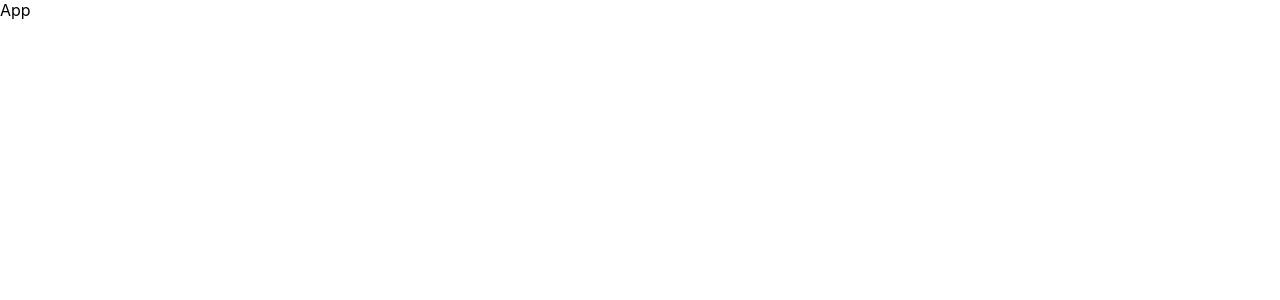
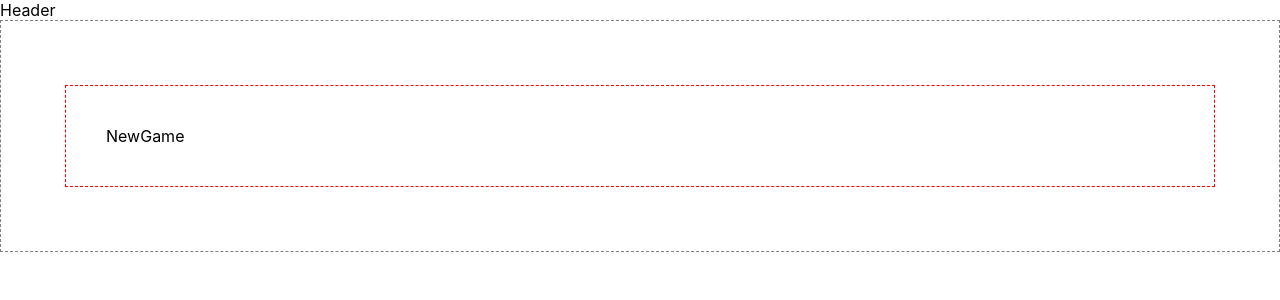
Before and after one commit to franadam/web3rps, a React (Create React App) app: page / in a window 1280 px wide. Shown: the top 300 px of the page. Built offline with nearby package versions, Linux system fonts and the light colour scheme.

Commit message:
feat(implement basic layout): init navigation components
Created basic layout for pages and init navigation components

```diff
--- a/src/App.tsx
+++ b/src/App.tsx
@@ -1,7 +1,17 @@
 import React, { FC } from 'react';
+import { Helmet } from 'react-helmet';
+
+import { Router } from './Router';
 
 const App: FC = (): JSX.Element => {
-  return <div>App</div>;
+  return (
+    <div>
+      <Helmet>
+        <title>RPSLS</title>
+      </Helmet>
+      <Router />
+    </div>
+  );
 };
 
 export default App;
--- /dev/null
+++ b/src/Router.tsx
@@ -0,0 +1,30 @@
+import React from 'react';
+import { BrowserRouter, Navigate, Route, Routes } from 'react-router-dom';
+import { Game, NewGame } from './pages';
+import { DashboardLayout } from './components';
+
+export const Router = () => {
+  return (
+    <BrowserRouter>
+      <Routes>
+        <Route
+          path="/"
+          element={<DashboardLayout />}
+        >
+          <Route
+            index
+            element={<NewGame />}
+          />
+          <Route
+            path="/game/:contract"
+            element={<Game />}
+          />
+          <Route
+            path="*"
+            element={<Navigate to="/" />}
+          />
+        </Route>
+      </Routes>
+    </BrowserRouter>
+  );
+};
--- /dev/null
+++ b/src/components/DashboardLayout.component.tsx
@@ -0,0 +1,29 @@
+import React, { FC } from 'react';
+import { Outlet } from 'react-router-dom';
+import { Box } from '@mui/material';
+
+import { Header } from './Header.component';
+
+export const DashboardLayout: FC = (): JSX.Element => {
+  return (
+    <>
+      <Header />
+      <Box
+        display="flex"
+        flex={1}
+        height="100%"
+        border={'1px dashed grey'}
+      >
+        <Box
+          width="100%"
+          height="100%"
+          padding={5}
+          margin={8}
+          border={'1px dashed red'}
+        >
+          <Outlet />
+        </Box>
+      </Box>
+    </>
+  );
+};
--- /dev/null
+++ b/src/components/Header.component.tsx
@@ -0,0 +1,5 @@
+import React, { FC } from 'react';
+
+export const Header: FC = (): JSX.Element => {
+  return <div>Header</div>;
+};
--- /dev/null
+++ b/src/components/index.ts
@@ -0,0 +1,2 @@
+export { DashboardLayout } from './DashboardLayout.component';
+export { Header } from './Header.component';
--- /dev/null
+++ b/src/pages/Game.page.tsx
@@ -0,0 +1,5 @@
+import React, { FC } from 'react';
+
+export const Game: FC = (): JSX.Element => {
+  return <div>Game</div>;
+};
--- /dev/null
+++ b/src/pages/Login.page.tsx
@@ -0,0 +1,5 @@
+import React, { FC } from 'react';
+
+export const Login: FC = (): JSX.Element => {
+  return <div>Login</div>;
+};
--- /dev/null
+++ b/src/pages/NewGame.page.tsx
@@ -0,0 +1,5 @@
+import React, { FC } from 'react';
+
+export const NewGame: FC = (): JSX.Element => {
+  return <div>NewGame</div>;
+};
--- /dev/null
+++ b/src/pages/index.ts
@@ -0,0 +1,3 @@
+export { Game } from './Game.page';
+export { Login } from './Login.page';
+export { NewGame } from './NewGame.page';
```
